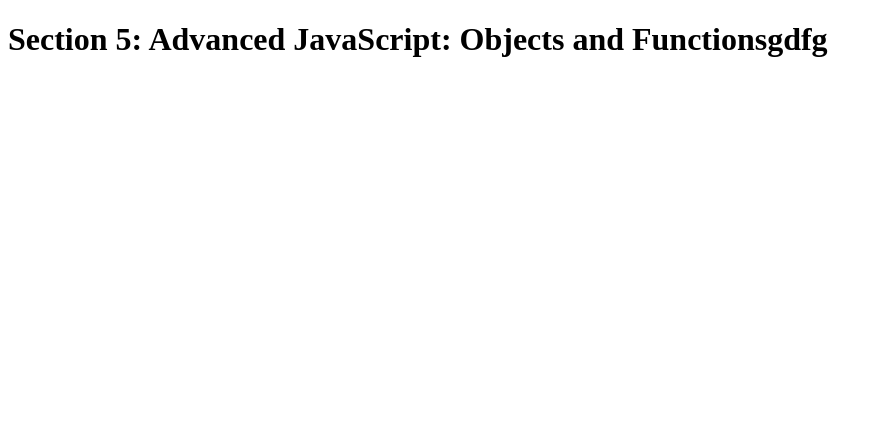
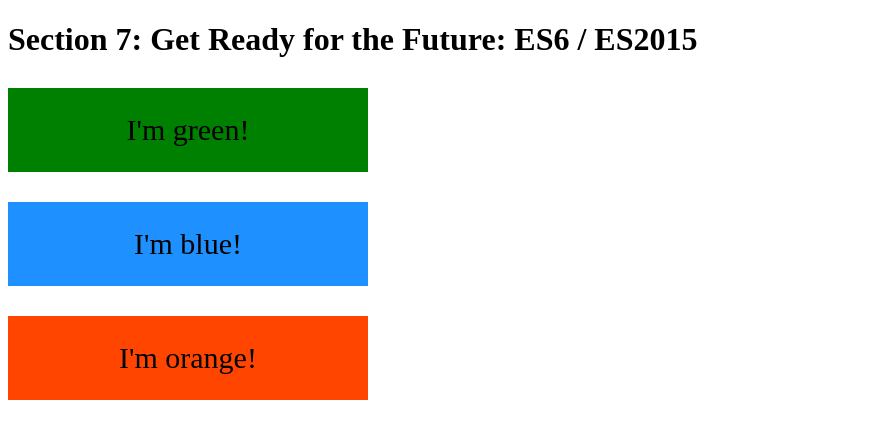
Before and after one commit to jackfrusciante88/the-complete-javascript-Course-2019, a plain HTML site: page index.html in a window 1280 px wide. Shown: the whole page, without its empty margins (0-883 px from the left). Drawn offline with Linux system fonts and the light colour scheme.

Commit message:
3 files modified, 1 added

```diff
--- a/7-ES6/final/script.js
+++ b/7-ES6/final/script.js
@@ -1,3 +1,4 @@
+export function tutto(){};
 /////////////////////////////////
 // Lecture: let and const
 
@@ -369,7 +370,7 @@ Array.from(all).forEach(cur => cur.style.color = 'purple');
 /////////////////////////////////
 // Lecture: Rest parameters
 
-/*
+
 //ES5
 function isFullAge5() {
     //console.log(arguments);
@@ -413,7 +414,7 @@ function isFullAge6(limit, ...years) {
 }
 
 isFullAge6(16, 1990, 1999, 1965, 2016, 1987);
-*/
+
 
 
 
--- a/index.html
+++ b/index.html
@@ -2,11 +2,33 @@
 <html lang="en">
     <head>
         <meta charset="UTF-8">
-        <title>Section 5: Advanced JavaScript: Objects and Functions</title>
+        <title>Section 7: Get Ready for the Future: ES6 / ES2015</title>
+
+        <style>
+            .box {
+                width: 200px;
+                padding: 25px 80px;
+                text-align: center;
+                font-size: 30px;
+                margin-top: 30px;
+            }
+
+            .green { background-color: green; }
+            .blue { background-color: dodgerblue; }
+            .orange { background-color: orangered; }
+
+        </style>
+
     </head>
 
     <body>
-        <h1>Section 5: Advanced JavaScript: Objects and Functionsgdfg</h1>
-        <script src="script.js"></script>
+        <h1>Section 7: Get Ready for the Future: ES6 / ES2015</h1>
+
+        <div class="box green">I'm green!</div>
+        <div class="box blue">I'm blue!</div>
+        <div class="box orange">I'm orange!</div>
+
+        <script src="polyfill.min.js"></script>
+        <script src="script-transpiled.js"></script>
     </body>
 </html>
--- a/index.js
+++ b/index.js
@@ -27,5 +27,5 @@ GAME RULES:
 // import { tutto } from './5-advanced-JS/starter/script.js';
 // tutto();
 
-import { tutto } from './6-budgety/starter/app.js';
+import { tutto } from './7-ES6/final/script.js';
 tutto();
```
